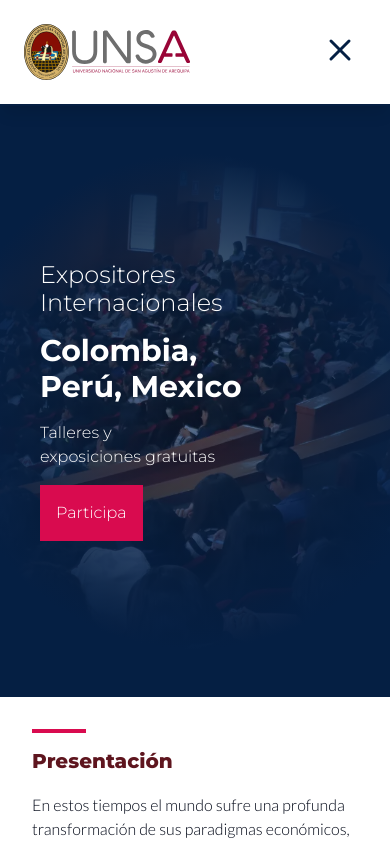
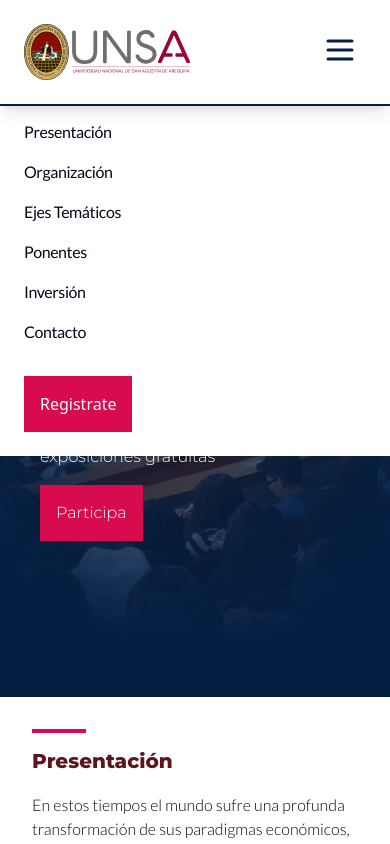
Before and after one commit to jfernandezunsa/eventosunsa, a Next.js app: page / in a window 390 px wide. Shown: the top 844 px of the page. Built offline with nearby package versions, Linux system fonts and the light colour scheme.

Commit message:
sin resolver el open

```diff
--- a/app/page.tsx
+++ b/app/page.tsx
@@ -1,6 +1,6 @@
 
 import EjesTematicos from "@/components/custom/ejesTematicos";
-import Iconos from "@/components/custom/iconos";
+import ObjetivoCard from "@/components/custom/objetivosCard";
 import PonentesBloque from "@/components/custom/ponentesBloque";
 import TitleSection from "@/components/custom/titleSection";
 import {
@@ -18,6 +18,9 @@ import React from "react";
 import CarouselItem from "@/components/custom/carouselApi";
 import { Button } from "@/components/ui/button";
 import { CarouselDemo } from "@/components/custom/carouselBlock";
+
+
+import Icon from "@/components/custom/iconName";
 import MenuMain from "@/components/custom/menuMain";
 
 
@@ -40,6 +43,7 @@ const App = () => {
           </div>
         </header>
         <MenuMain />
+
         {/* <nav className="flex place-content-between items-center lg:max-w-[1200px] m-auto bg-white p-6 border-b-2 border-[#051F43] shadow-lg">
           <div className="flex items-center gap-3">
             <img src="logo-unsa.svg" alt="" className="h-14" />
@@ -132,7 +136,7 @@ const App = () => {
         <div className="lg:max-w-[1200px] m-auto bg-gradient-to-r from-[#5E151E] to-[#051F43] text-white p-8 sm:p-[54px] md:p-[74px]">
           <TitleSection title="Objetivos" className="text-white" />
           <div className="grid md:grid-cols-2 lg:grid-cols-4 gap-4 ">
-            <Iconos
+            <ObjetivoCard
               icono={<Diameter color="#fff" size={70} />}
               texto="Incentivar la investigación y valorizar la incidencia de innovaciones de los participantes al congreso para <br>
                 que generen vínculos entre los movimientos sociales, sus organizaciones y la institucionalización de los
--- a/components/custom/carouselBlock.tsx
+++ b/components/custom/carouselBlock.tsx
@@ -30,7 +30,7 @@ export function CarouselDemo() {
           <CarouselApi imageItem={"unsaslider002.webp"} textSub="Expositores Internacionales" textMain="Colombia, Perú, Mexico" textDate="Talleres y exposiciones gratuitas" buttonHero={<ButtonHero buttonText={"Participa"} buttonLink={"#"} />} />
         </CarouselItem>
         <CarouselItem>
-          <CarouselApi imageItem={"city-tour-arequipa.webp"} textSub="Cultura, Gastromia, Aventura y diversión" textMain="Disfruta de Arequipa" textDate="Paseo Turisticos, degustaciones, Fin de fiesta" buttonHero={<ButtonHero buttonText="Tours y Hospedaje" buttonLink="#" />} />
+          <CarouselApi imageItem={"city-tour-arequipa.webp"} textSub="Cultura, Gastronomía, aventura y diversión" textMain="Disfruta de Arequipa" textDate="Paseo Turisticos, degustaciones, Fin de fiesta" buttonHero={<ButtonHero buttonText="Tours y Hospedaje" buttonLink="#" />} />
         </CarouselItem>
       </CarouselContent>
     </Carousel>
--- /dev/null
+++ b/components/custom/iconName.tsx
@@ -0,0 +1,13 @@
+import { icons } from 'lucide-react';
+interface Props {
+  name: string
+  color: string
+  size: number
+}
+const Icon = ({ name, color, size }: Props) => {
+  const LucideIcon = icons[name];
+
+  return <LucideIcon color={color} size={size} />;
+};
+
+export default Icon;
--- a/components/custom/menuMain.tsx
+++ b/components/custom/menuMain.tsx
@@ -1,17 +1,9 @@
 import React, { useState } from 'react';
-import Link from 'next/link'; // Importa Link de Next.js si necesitas manejar enlaces internos
-import { Menu, X } from 'lucide-react';
 import ButtonHero from './buttomHero';
+import { Menu } from 'lucide-react';
 
 const MenuMain = () => {
-  const [open, setOpen] = useState(false); // Estado local para controlar si el menú está abierto o cerrado
-
-  const toggleMenu = () => {
-    setOpen(!open); // Función para cambiar el estado de 'open' al hacer clic en el ícono de menú
-  };
-
-  // Array de objetos para los enlaces del menú
-  const links = [
+  let Links = [
     { name: "Presentación", link: "/" },
     { name: "Organización", link: "/" },
     { name: "Ejes Temáticos", link: "/" },
@@ -23,7 +15,7 @@ const MenuMain = () => {
   return (
     <div className="sm:flex place-content-between items-center w-full lg:max-w-[1200px] m-auto bg-white p-6 border-b-2 border-[#051F43] shadow-lg">
       <div className="flex items-center gap-3">
-        <img src="/logo-unsa.svg" alt="" className="h-14" /> {/* Asegúrate de que la ruta de la imagen sea correcta */}
+        <img src="logo-unsa.svg" alt="" className="h-14" />
         <div className="font-montserrat font-extrabold text-[19px] leading-5 tracking-tight text-balance max-w-[450px] hidden sm:block">
           <h2 className="text-sm text-gray-600">
             Facultad de Administración
@@ -31,23 +23,25 @@ const MenuMain = () => {
           <h6>Unidad de Posgrado</h6>
         </div>
       </div>
-      {/* Botón de menú que cambia de ícono dependiendo del estado de 'open' */}
-      <div onClick={toggleMenu} className='absolute right-8 top-8 cursor-pointer md:hidden'>
-        {open ? <Menu size={36} color="#051F43" /> : <X size={36} color="#051F43"/>}
+      <div className='absolute right-8 top-8 cursor-pointer md:hidden'>
+        <Menu size={36} color="#051F43" />
+        {/* {open ? <Menu size={36} color="#051F43" /> : <X size={36} color="#051F43" />} */}
+        {/* <Icon name={open ? 'SquareMenu' : 'SquareX'} /> */}
+
+        {/* <Menu size={36} color="#051F43" /><X size={36} color="#051F43"/> */}
       </div>
-      {/* Lista de enlaces del menú */}
-      <ul className={`md:flex gap-5 items-center mt-10 sm:mt-0 ${open ? 'block' : 'hidden'} absolute md:static bg-white md:z-auto z-[-1] left-0 w-full md:w-auto pb-6 md:pb-0 pl-6 md:pl-0 transition-all duration-500 ease-in`}>
-        {links.map((link) => (
-          <li key={link.name} className='font-lato font-normal tracking-tight my-4'>
-            <Link href={link.link}>
-              <a className='hover:text-[#5E151E] duration-500'>{link.name}</a>
-            </Link>
-          </li>
-        ))}
-        <ButtonHero buttonText={'Regístrate'} buttonLink={'#'} /> {/* Asegúrate de que ButtonHero esté correctamente importado */}
+      <ul className="md:flex gap-5 items-center mt-6 sm:mt-0 absolute md:static bg-white md:z-auto z-[-1] left-0 w-full md:w-auto pb-6 md:pb-0 pl-6 md:pl-0 transition-all duration-500 ease-in">
+        {
+          Links.map((Link) => (
+            <li key={Link.name} className='[&>*]:font-lato [&>*]:font-normal [&>*]:tracking-tight my-4'>
+              <a href={Link.link} className='hover:text-[#5E151E] duration-500'>{Link.name}</a>
+            </li>
+          ))
+        }
+        <ButtonHero buttonText={'Registrate'} buttonLink={'#'} />
       </ul>
     </div>
-  );
-};
+  )
+}
 
 export default MenuMain;
--- a/components/custom/iconos.tsx
+++ b/components/custom/objetivosCard.tsx
@@ -3,7 +3,7 @@ interface Props {
   icono: React.JSX.Element
   texto: string
 }
-const Iconos = ({ icono, texto }: Props) => {
+const ObjetivoCard = ({ icono, texto }: Props) => {
   return (
     <div className="flex md:flex-col md:items-center gap-4 md:gap-4">
       {icono}
@@ -13,4 +13,4 @@ const Iconos = ({ icono, texto }: Props) => {
   )
 }
 
-export default Iconos
+export default ObjetivoCard
```
Also changed, not shown: components/custom/menuMain copy.txt (deleted), components/custom/menuMain.txt (added).
